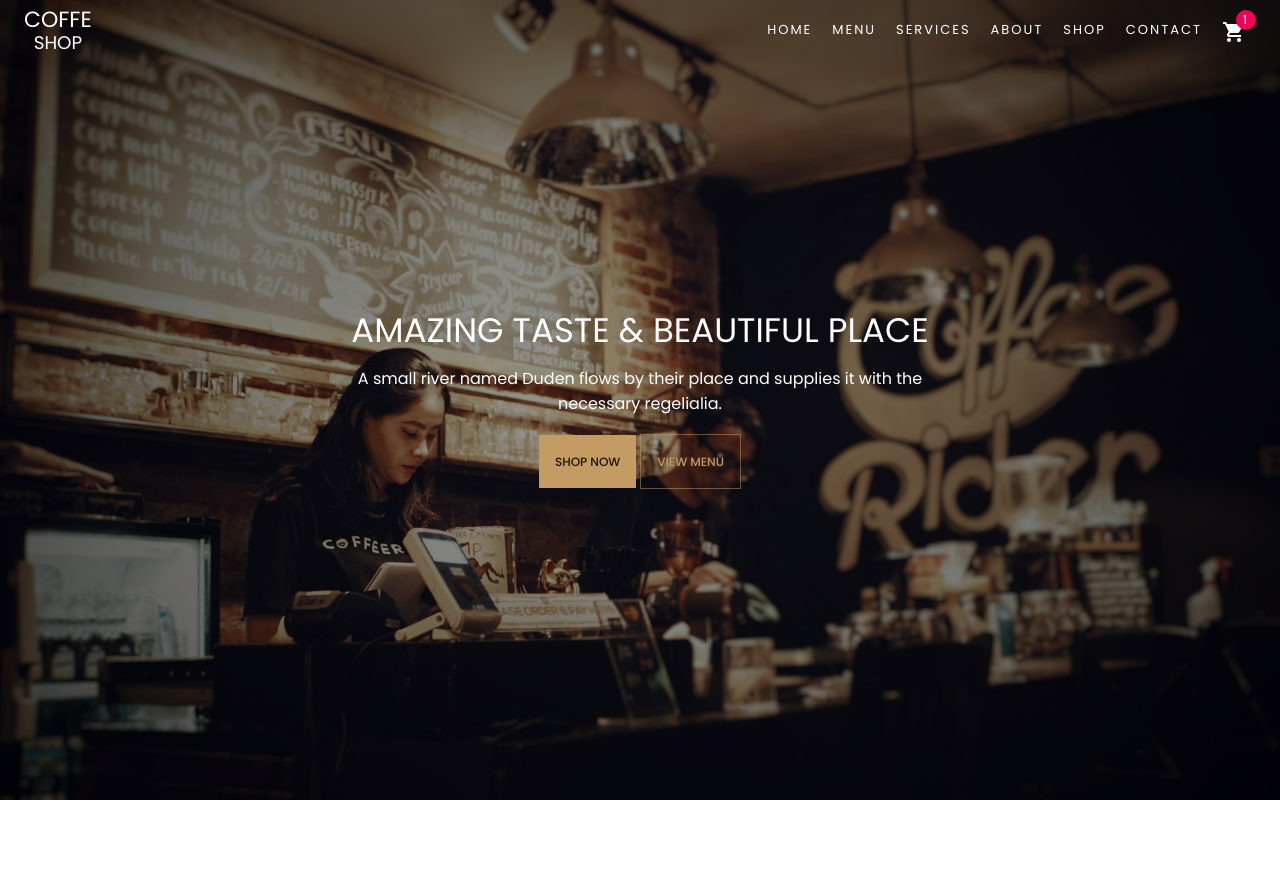
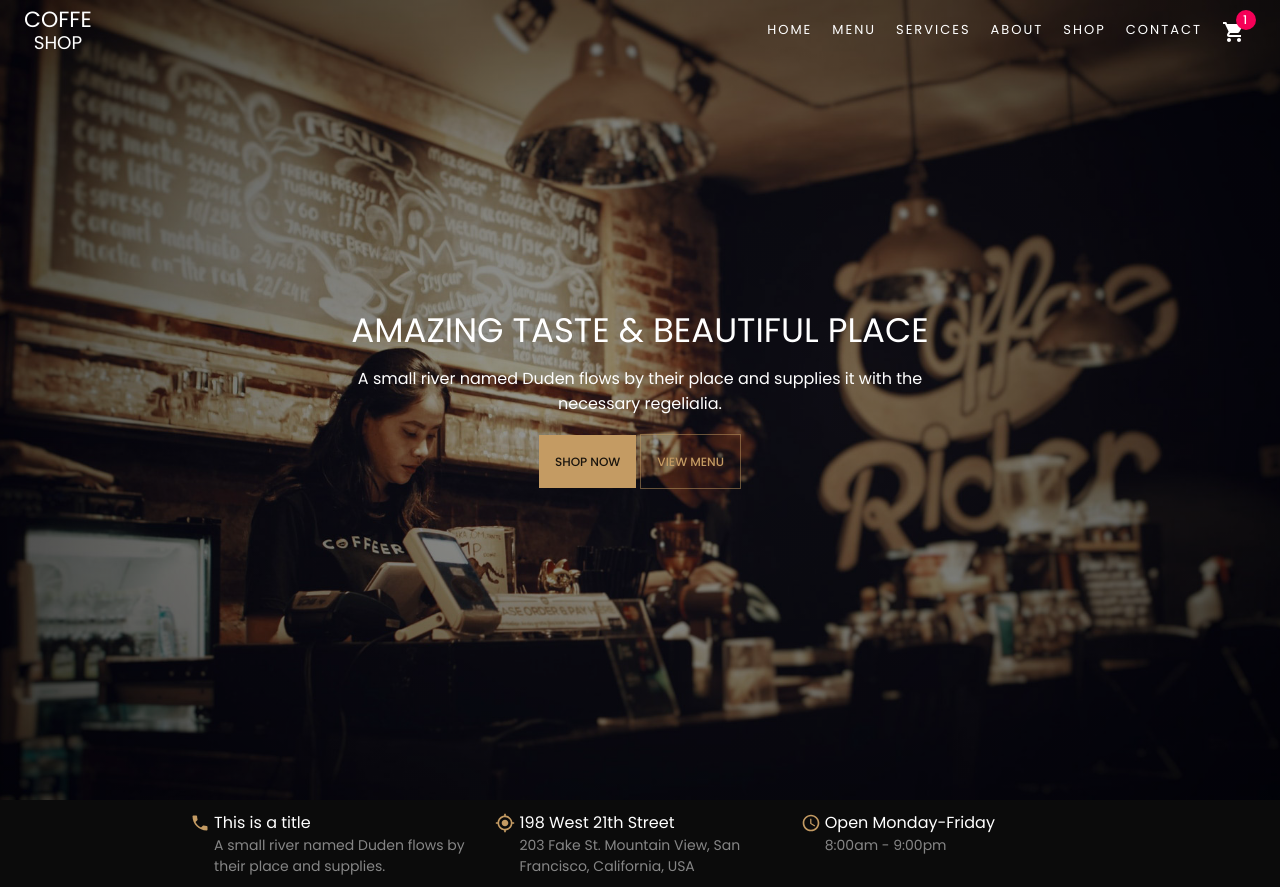
Before and after one commit to alieldamiry/coffee-shop, a React (Create React App) app: page / in a window 1280 px wide. Before the commit the page ends 800 px from the top, so only its background shows below. Built offline with nearby package versions, Linux system fonts and the light colour scheme.

Commit message:
finished introInfro section

```diff
--- a/src/App.js
+++ b/src/App.js
@@ -1,12 +1,12 @@
 import './App.css';
 import NavBar from './components/Appbar';
-import Hero from './components/Hero';
+import Home from './pages/Home';
 
 function App() {
   return (
     <>
       <NavBar />
-      <Hero />
+      <Home />
     </>
   );
 }
--- /dev/null
+++ b/src/components/IntroInfo/InfoCard.js
@@ -0,0 +1,25 @@
+
+import { Grid, makeStyles, Typography } from "@material-ui/core"
+
+const useStyles = makeStyles(() => ({
+    content: {
+        opacity: 0.5,
+        fontSize: 14
+    }
+}));
+const InfoCard = ({ title, icon, content }) => {
+    const classes = useStyles();
+    return (
+        <Grid item xs={12} sm={4}>
+            <Grid container>
+                <Grid item xs={1}>{icon}</Grid>
+                <Grid item xs={11}>
+                    <Typography variant="h7" component="h7">{title}</Typography>
+                    <Typography className={classes.content}>{content}</Typography>
+                </Grid>
+            </Grid>
+        </Grid>
+    )
+}
+
+export default InfoCard
--- /dev/null
+++ b/src/components/IntroInfo/IntroInfo.js
@@ -0,0 +1,44 @@
+import { Grid, makeStyles, Paper, Typography } from "@material-ui/core"
+import InfoCard from "./InfoCard";
+import PhoneIcon from '@material-ui/icons/Phone';
+import MyLocationIcon from '@material-ui/icons/MyLocation';
+import QueryBuilderIcon from '@material-ui/icons/QueryBuilder';
+
+const useStyles = makeStyles((theme) => ({
+    IntroInfo: {
+        padding: 10,
+        margin: 'auto',
+        maxWidth: 900,
+    },
+}));
+
+const IntroInfo = () => {
+    const classes = useStyles();
+    return (
+        <Paper>
+            <section className={classes.IntroInfo}>
+                <Grid
+                    container
+                    direction="row"
+                    // justify="center"
+                    // alignItems="center"
+                    spacing="2">
+                    <InfoCard
+                        icon={<PhoneIcon color="primary" fontSize="small" style={{ marginTop: '3px' }} />}
+                        title='This is a title'
+                        content="A small river named Duden flows by their place and supplies." />
+                    <InfoCard
+                        icon={<MyLocationIcon color="primary" fontSize="small" style={{ marginTop: '3px' }} />}
+                        title='198 West 21th Street'
+                        content="203 Fake St. Mountain View, San Francisco, California, USA" />
+                    <InfoCard
+                        icon={<QueryBuilderIcon color="primary" fontSize="small" style={{ marginTop: '3px' }} />}
+                        title='Open Monday-Friday'
+                        content="8:00am - 9:00pm" />
+                </Grid>
+            </section>
+        </Paper>
+    )
+}
+
+export default IntroInfo
--- /dev/null
+++ b/src/pages/Home.js
@@ -0,0 +1,13 @@
+import Hero from '../components/Hero';
+import IntroInfo from '../components/IntroInfo/IntroInfo';
+
+const Home = () => {
+    return (
+        <>
+            <Hero />
+           <IntroInfo />
+        </>
+    )
+}
+
+export default Home
```
Also changed, not shown: 1 other file (tests, documents, lock files or other folders).
